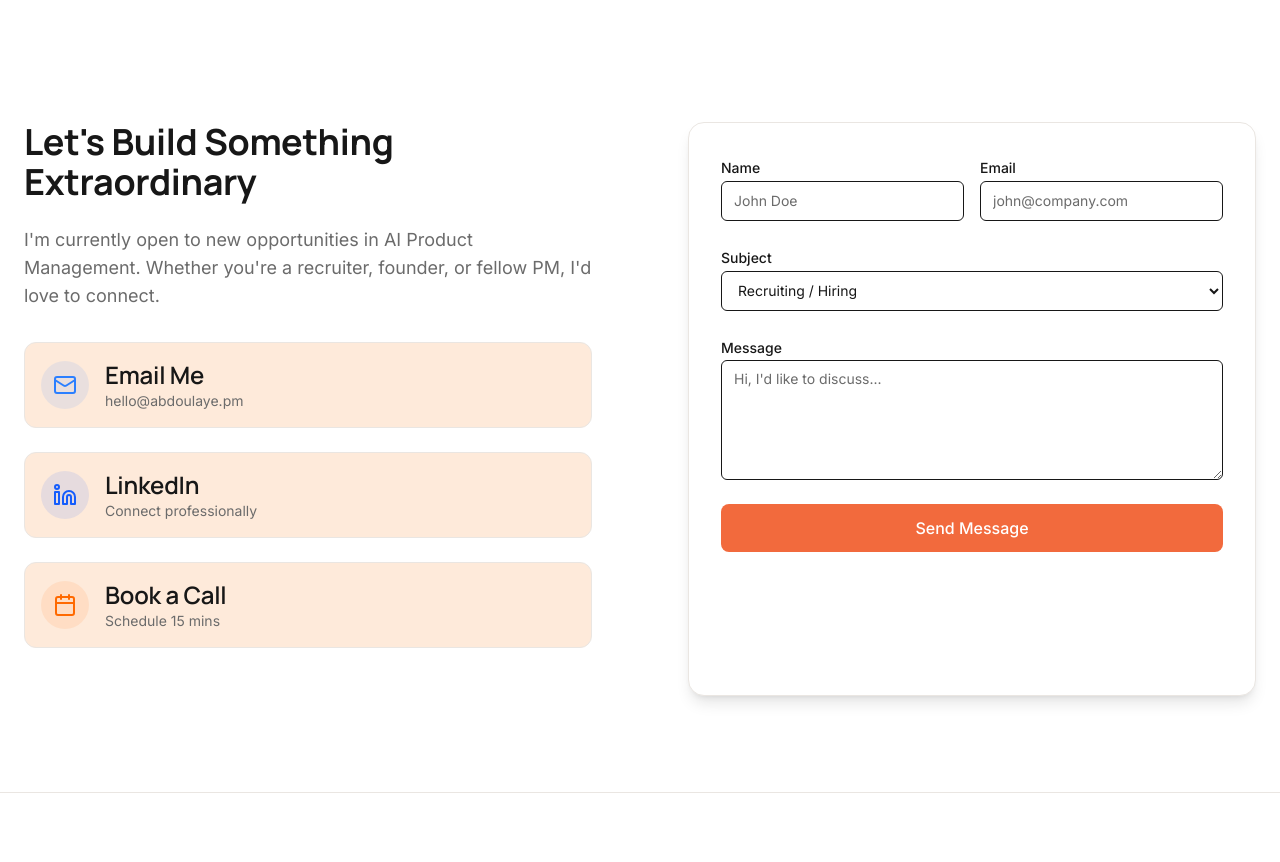
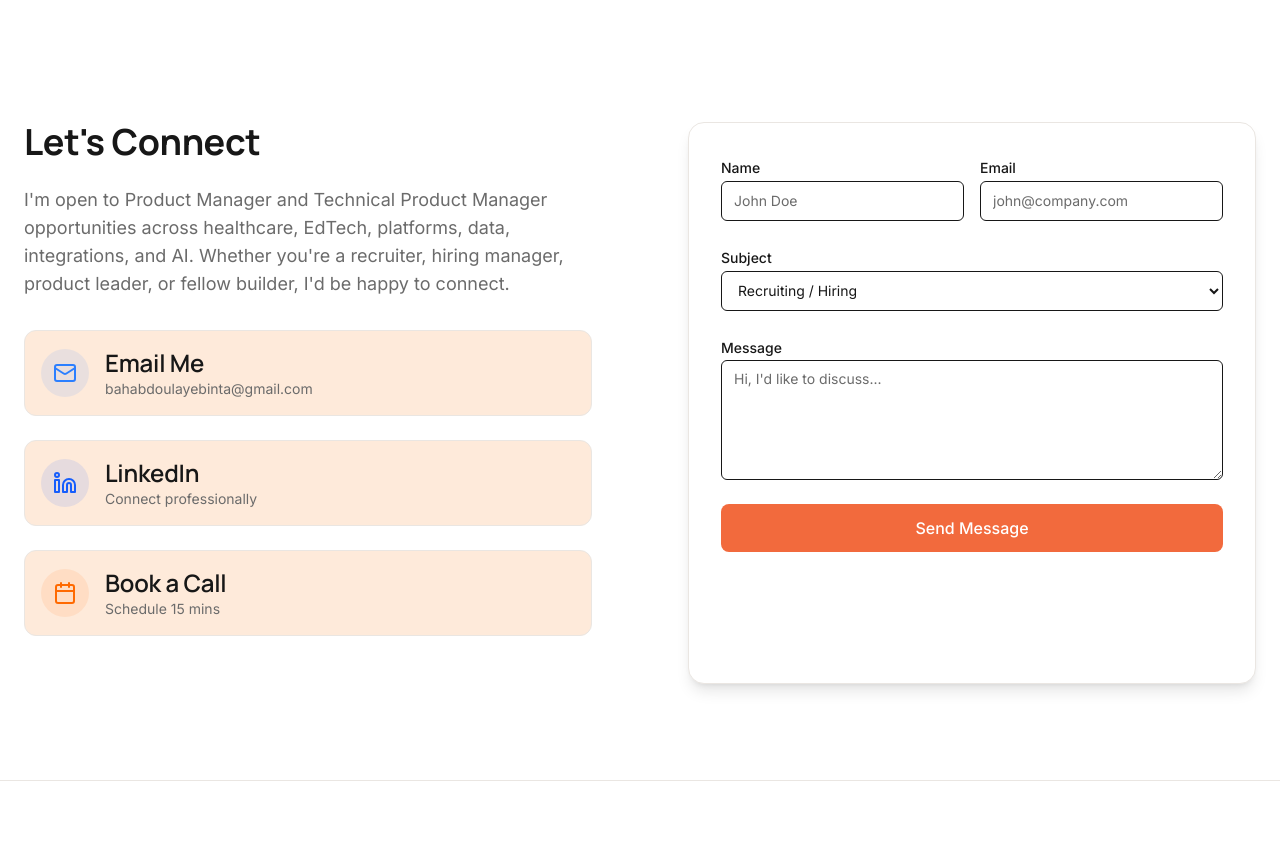
Before and after one commit to abdoulayebinta/my-portfolio, a Next.js app in the folder frontend/: page /work in a window 1280 px wide. Shown: the part 3060-3922 px from the top of the page. Built offline with nearby package versions, Linux system fonts and the light colour scheme.

Commit message:
Update Contact Content

```diff
--- a/frontend/components/sections/contact.tsx
+++ b/frontend/components/sections/contact.tsx
@@ -32,7 +32,7 @@ export function Contact() {
             </p>
 
             <div className="space-y-6 mb-12">
-              <a href="mailto:hello@abdoulaye.pm" className="flex items-center gap-4 p-4 rounded-xl bg-secondary/50 hover:bg-secondary transition-colors border border-border">
+              <a href="mailto:bahabdoulayebinta@gmail.com" className="flex items-center gap-4 p-4 rounded-xl bg-secondary/50 hover:bg-secondary transition-colors border border-border">
                 <div className="w-12 h-12 rounded-full bg-blue-500/10 flex items-center justify-center text-blue-500">
                   <Mail size={24} />
                 </div>
@@ -42,7 +42,7 @@ export function Contact() {
                 </div>
               </a>
 
-              <a href="#" className="flex items-center gap-4 p-4 rounded-xl bg-secondary/50 hover:bg-secondary transition-colors border border-border">
+              <a href="https://www.linkedin.com/in/abdoulayebintabah/" target="_blank" rel="noopener noreferrer" className="flex items-center gap-4 p-4 rounded-xl bg-secondary/50 hover:bg-secondary transition-colors border border-border">
                 <div className="w-12 h-12 rounded-full bg-blue-600/10 flex items-center justify-center text-blue-600">
                   <Linkedin size={24} />
                 </div>
--- a/frontend/lib/translations.ts
+++ b/frontend/lib/translations.ts
@@ -266,11 +266,11 @@ export const translations = {
       }
     },
     contact: {
-      title: "Let's Build Something Extraordinary",
-      subtitle: "I'm currently open to new opportunities in AI Product Management. Whether you're a recruiter, founder, or fellow PM, I'd love to connect.",
+      title: "Let's Connect",
+      subtitle: "I'm open to Product Manager and Technical Product Manager opportunities across healthcare, EdTech, platforms, data, integrations, and AI. Whether you're a recruiter, hiring manager, product leader, or fellow builder, I'd be happy to connect.",
       email: {
         title: "Email Me",
-        value: "hello@abdoulaye.pm"
+        value: "bahabdoulayebinta@gmail.com"
       },
       linkedin: {
         title: "LinkedIn",
```
